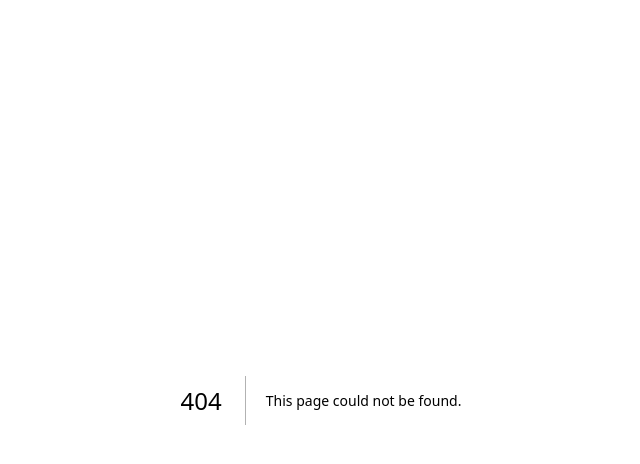
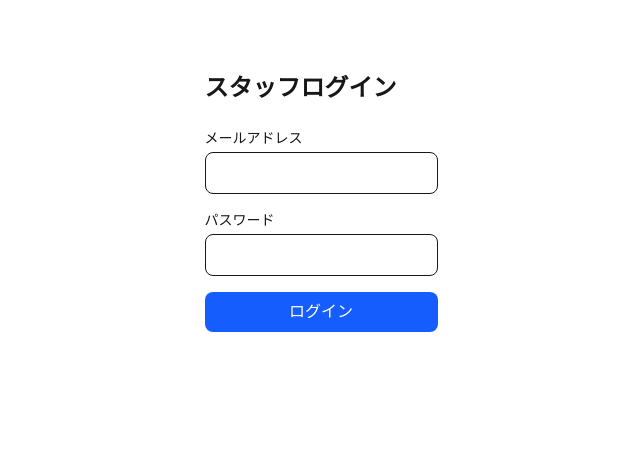
Before and after one commit to kirakiraworks1212/doujin-inventory-app, a Next.js app in the folder frontend/: page /login in a window 1280 px wide. Before the commit this address had no page. Shown: the top 464 px of the page, without its empty margins (319-959 px from the left). Built offline with nearby package versions, Linux system fonts and the light colour scheme.

Commit message:
ログイン画面と管理画面の入り口を実装

```diff
--- /dev/null
+++ b/frontend/src/app/admin/page.tsx
@@ -0,0 +1,46 @@
+'use client';
+
+import { useEffect, useState } from 'react';
+import { useRouter } from 'next/navigation';
+
+export default function AdminPage() {
+  const router = useRouter();
+  const [checking, setChecking] = useState(true);
+
+  useEffect(() => {
+    // ページを開いた瞬間に、トークンがあるか確認する
+    const token = localStorage.getItem('accessToken');
+    if (!token) {
+      // トークンがなければ、ログインしていないのでログイン画面に戻す
+      router.push('/login');
+    } else {
+      setChecking(false);
+    }
+  }, [router]);
+
+  function handleLogout() {
+    localStorage.removeItem('accessToken');
+    router.push('/login');
+  }
+
+  if (checking) {
+    return <p className="p-6">確認中...</p>;
+  }
+
+  return (
+    <main className="max-w-2xl mx-auto p-6">
+      <div className="flex justify-between items-center mb-6">
+        <h1 className="text-2xl font-bold">スタッフ管理画面</h1>
+        <button
+          onClick={handleLogout}
+          className="text-sm text-gray-500 underline"
+        >
+          ログアウト
+        </button>
+      </div>
+      <p className="text-gray-500">
+        ログインに成功しました。ここに今後、商品登録・在庫編集・売上記録の機能を追加していきます。
+      </p>
+    </main>
+  );
+}
--- /dev/null
+++ b/frontend/src/app/login/page.tsx
@@ -0,0 +1,83 @@
+'use client';
+
+import { useState } from 'react';
+import { useRouter } from 'next/navigation';
+
+export default function LoginPage() {
+  const router = useRouter();
+  const [email, setEmail] = useState('');
+  const [password, setPassword] = useState('');
+  const [error, setError] = useState('');
+  const [loading, setLoading] = useState(false);
+
+  async function handleSubmit(e: React.FormEvent) {
+    e.preventDefault(); // フォーム送信時のページ再読み込みを防ぐ
+    setError('');
+    setLoading(true);
+
+    try {
+      const res = await fetch('http://localhost:3001/auth/login', {
+        method: 'POST',
+        headers: { 'Content-Type': 'application/json' },
+        body: JSON.stringify({ email, password }),
+      });
+
+      if (!res.ok) {
+        throw new Error('メールアドレスまたはパスワードが違います');
+      }
+
+      const data = await res.json();
+      // トークンをブラウザに保存する(次回以降のアクセスでも使えるように)
+      localStorage.setItem('accessToken', data.accessToken);
+
+      // ログイン成功後、管理画面に移動する(まだ作っていないので後で作成)
+      router.push('/admin');
+    } catch (err) {
+      setError(err instanceof Error ? err.message : 'ログインに失敗しました');
+    } finally {
+      setLoading(false);
+    }
+  }
+
+  return (
+    <main className="max-w-sm mx-auto p-6 mt-12">
+      <h1 className="text-2xl font-bold mb-6">スタッフログイン</h1>
+
+      <form onSubmit={handleSubmit} className="space-y-4">
+        <div>
+          <label className="block text-sm font-medium mb-1">
+            メールアドレス
+          </label>
+          <input
+            type="email"
+            value={email}
+            onChange={(e) => setEmail(e.target.value)}
+            required
+            className="w-full border rounded-lg px-3 py-2"
+          />
+        </div>
+
+        <div>
+          <label className="block text-sm font-medium mb-1">パスワード</label>
+          <input
+            type="password"
+            value={password}
+            onChange={(e) => setPassword(e.target.value)}
+            required
+            className="w-full border rounded-lg px-3 py-2"
+          />
+        </div>
+
+        {error && <p className="text-red-500 text-sm">{error}</p>}
+
+        <button
+          type="submit"
+          disabled={loading}
+          className="w-full bg-blue-600 text-white py-2 rounded-lg hover:bg-blue-700 disabled:opacity-50"
+        >
+          {loading ? 'ログイン中...' : 'ログイン'}
+        </button>
+      </form>
+    </main>
+  );
+}
```
